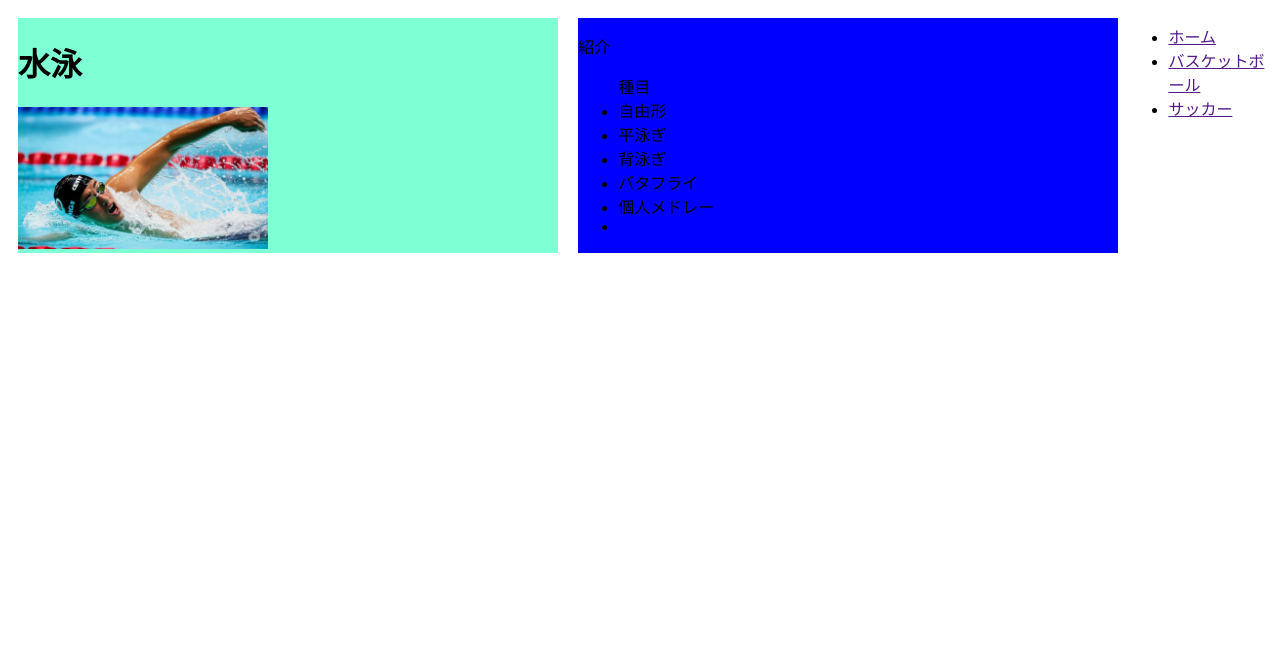
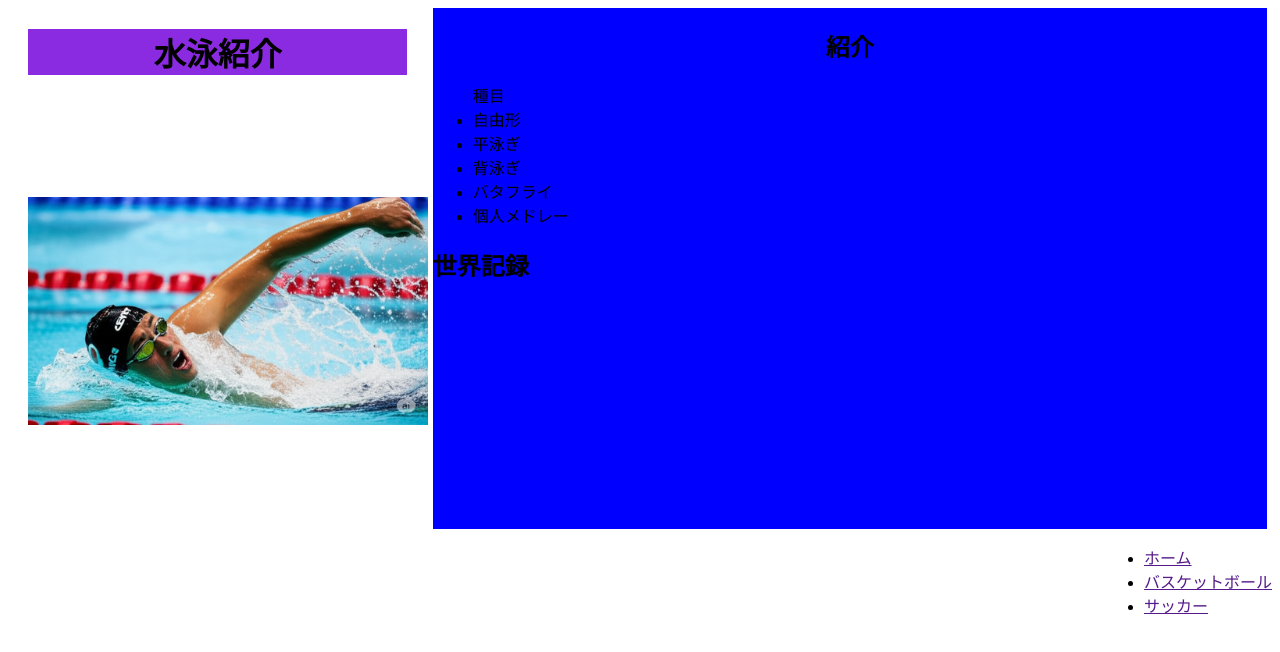
Before and after one commit to s1f102501103/team-project, a plain HTML site: page suiei.html in a window 1280 px wide. Drawn offline with Linux system fonts and the light colour scheme.

Commit message:
レイアウト修正

```diff
--- a/css/suiei.css
+++ b/css/suiei.css
@@ -1,18 +1,27 @@
 .main{
     display: flex;
     flex-direction: row;
+    flex-wrap: wrap;
+}
+.title{
+    text-align: center;
 }
 .side{
-    width: 50%;
-    background-color: aquamarine;
-    margin: 10px;
+    width: 30%;
+    margin: 0 5px 0px auto;
 }
 .content{
-    width: 50%;
+    margin: 0 5px 0px auto;
+    width: 66%;
     background-color: blue;
-    margin: 10px;
 }
 .img{
-    width: 250px;
-
+    width: 400px;
+    margin: 100px 0px;
 }
+.link{
+    margin-left: auto;
+}
+h1{
+    background-color: blueviolet;
+}
--- a/suiei.html
+++ b/suiei.html
@@ -8,21 +8,22 @@
     <body>
         <div class="main">
             <div class="side">
-                <h1 class="title">水泳</h1>
+                <h1 class="title">水泳紹介</h1>
                 <img src="img/swimming.png" alt="水泳画像" class="img">
             </div>
             <div class="content">
-                <p>紹介</p>
+                <h2 class="title">紹介</h2>
                 <ul>種目
                     <li>自由形</li>
                     <li>平泳ぎ</li>
                     <li>背泳ぎ</li>
                     <li>バタフライ</li>
                     <li>個人メドレー</li>
-                    <li></li>
                 </ul>
+                <h2>世界記録</h2>
+                <p></p>
             </div>
-            <div>
+            <div class="link">
                 <ul>
                     <li><a href="">ホーム</a></li>
                     <li><a href="">バスケットボール</a></li>
```
